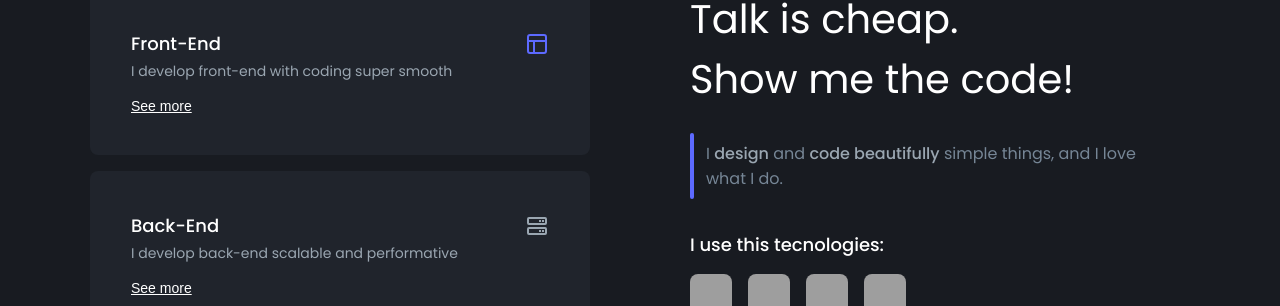
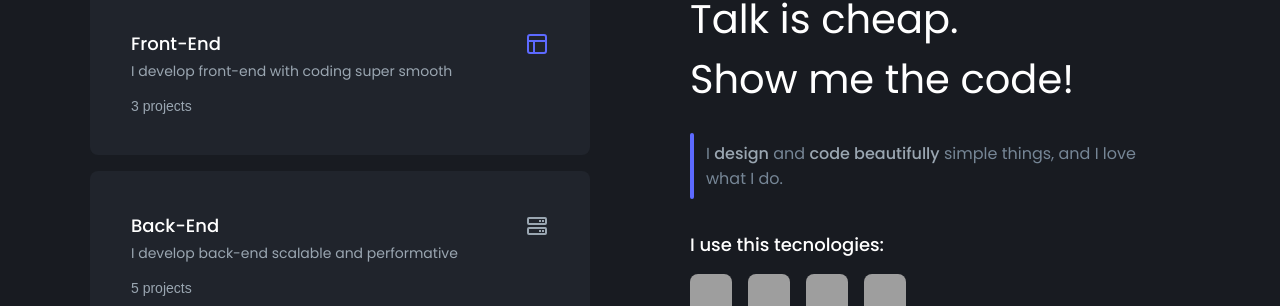
Before and after one commit to oigabrielteodoro/gabrielteodoro.com, a Next.js app: page / in a window 1280 px wide. Shown: the part 636-942 px from the top of the page. Built offline with nearby package versions, Linux system fonts and the light colour scheme; grey boxes are pictures that could not be loaded.

Commit message:
feat: add activeCard within profile component

```diff
--- a/src/ui/Button/Button.ts
+++ b/src/ui/Button/Button.ts
@@ -17,14 +17,18 @@ export const Button = styled("button", {
     type: "blue",
   },
   variants: {
+    color: {
+      neutral: {
+        color: "$neutral300",
+      },
+    },
     type: {
       blue: {
         backgroundColor: "$blue500",
       },
-      link: {
+      text: {
         padding: 0,
         background: "transparent",
-        textDecoration: "underline",
       },
     },
   },
--- a/src/ui/_layouts/Profile/Profile.styled.ts
+++ b/src/ui/_layouts/Profile/Profile.styled.ts
@@ -66,6 +66,7 @@ export const CardTitle = styled("div", {
 
   svg: {
     color: "$neutral300",
+    transition: "color 300ms",
   },
   strong: {
     fontSize: "$large",
--- a/src/ui/_layouts/Profile/Profile.tsx
+++ b/src/ui/_layouts/Profile/Profile.tsx
@@ -1,3 +1,4 @@
+import { useState } from "react";
 import { motion } from "framer-motion";
 
 import { FiLayout } from "react-icons/fi";
@@ -8,25 +9,37 @@ import { leftFadeIn, rightFadeIn } from "~/ui/_animations";
 
 import * as S from "./Profile.styled";
 
+type CardType = "Front-End" | "Back-End";
+
 export function Profile() {
+  const [activeCard, setActiveCard] = useState<CardType>("Front-End");
+
+  function handleActiveCard(cardType: CardType) {
+    setActiveCard(cardType);
+  }
+
   return (
     <S.Container>
       <motion.div {...leftFadeIn({ transition: { delay: 0.5 } })}>
-        <S.Card>
-          <S.CardTitle active>
+        <S.Card onClick={() => handleActiveCard("Front-End")}>
+          <S.CardTitle active={activeCard === "Front-End"}>
             <strong>Front-End</strong>
             <FiLayout size={24} />
           </S.CardTitle>
           <small>I develop front-end with coding super smooth</small>
-          <Button type="link">See more</Button>
+          <Button type="text" color="neutral">
+            3 projects
+          </Button>
         </S.Card>
-        <S.Card>
-          <S.CardTitle>
+        <S.Card onClick={() => handleActiveCard("Back-End")}>
+          <S.CardTitle active={activeCard === "Back-End"}>
             <strong>Back-End</strong>
             <BiServer size={24} />
           </S.CardTitle>
           <small>I develop back-end scalable and performative</small>
-          <Button type="link">See more</Button>
+          <Button type="text" color="neutral">
+            5 projects
+          </Button>
         </S.Card>
       </motion.div>
       <S.InformationBox {...rightFadeIn({ transition: { delay: 0.5 } })}>
```
